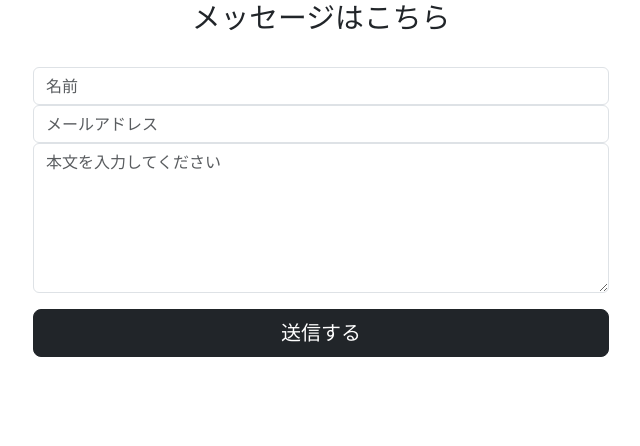
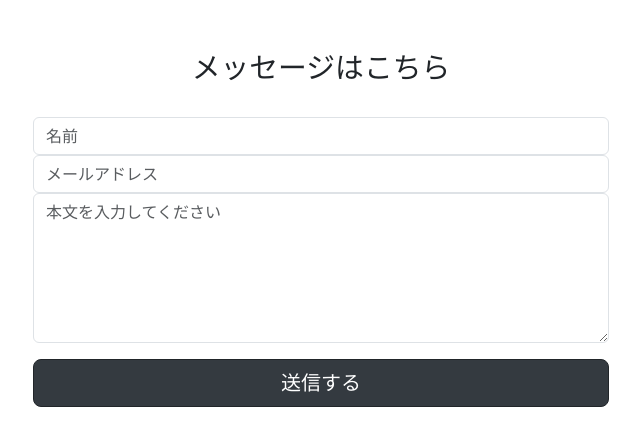
Before and after one commit to mo-lilyn/illustration-comic, a plain HTML site: page index.html in a window 1280 px wide. Shown: the whole page, without its empty margins (319-959 px from the left). Drawn offline with nearby package versions, Linux system fonts and the light colour scheme.

Commit message:
Update index.html

```diff
--- a/index.html
+++ b/index.html
@@ -14,29 +14,25 @@
   .container {
     max-width: 600px;
     width: 100%;
-    margin: auto;
+    margin: 50px auto;
     text-align: center;
   }
-
   h1 {
     font-size: 1.8rem;
     margin-bottom: 2rem;
   }
-
   form {
     text-align: left;
   }
-
   .row {
     display: flex;
     gap: 1rem;
     margin-bottom: 1rem;
   }
-
   .row input {
     flex: 1;
+    margin-bottom: 20px;
   }
-
   input, textarea {
     width: 100%;
     padding: 0.6rem;
@@ -44,13 +40,11 @@
     border-radius: 6px;
     font-size: 1rem;
   }
-
   textarea {
     resize: vertical;
     height: 150px;
     margin-bottom: 1rem;
   }
-
   button {
     width: 100%;
     padding: 0.8rem;
@@ -58,6 +52,10 @@
     color: white;
     border: none;
     border-radius:
+  }
+  .btn-dark {
+    background-color: #343a40;
+  }
   </style>
 </head>
 <div class="container">
```
